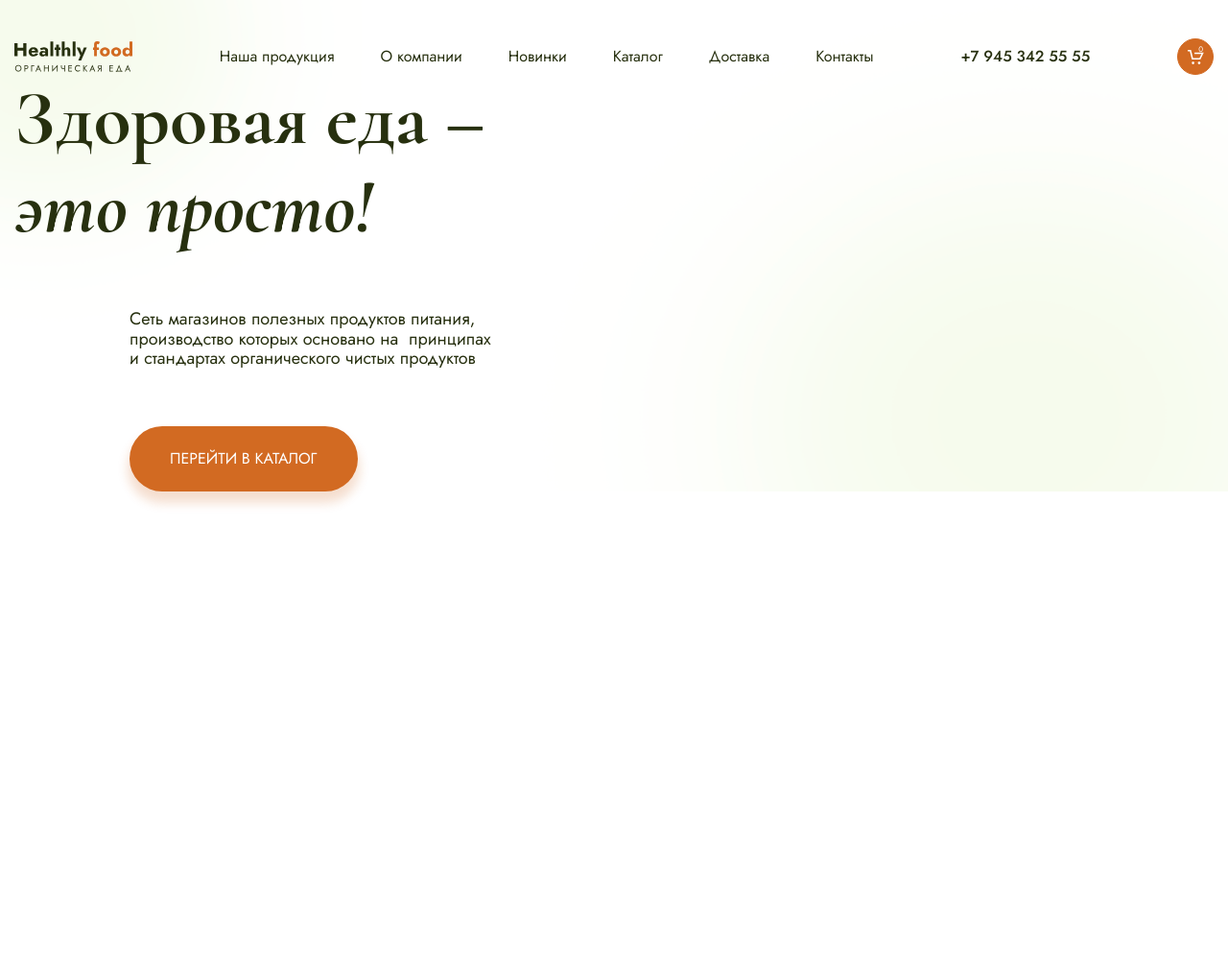
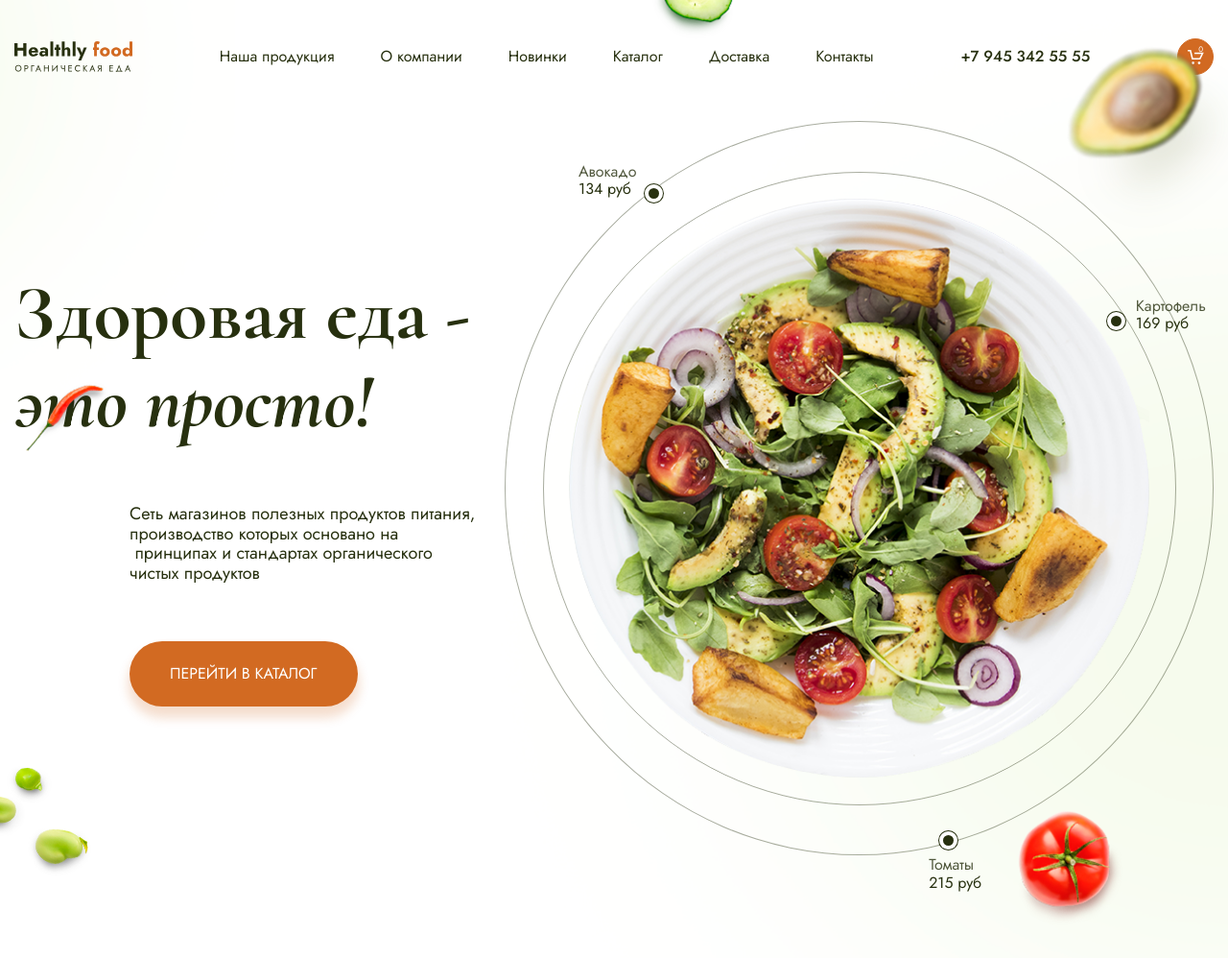
Before and after one commit to OlyaMosienko/Module02-Shop, a website built with webpack: page src/index.html in a window 1280 px wide. Shown: the whole page at 96% size. Before the commit the page ends 800 px from the top, so only its background shows below. Built offline with nearby package versions, Linux system fonts and the light colour scheme.

Commit message:
Add main block

```diff
--- a/src/index.html
+++ b/src/index.html
@@ -38,9 +38,10 @@
             </button>
         </header>
         <div class="container">
+            <div class="main__flex">
                 <div class="main__text">
                     <h1 class="title title_block">
-                    Здоровая еда  &ndash;
+                        Здоровая еда -
                         <span class="title__span">это просто!</span>
                     </h1>
                     <div class="main__item">
@@ -52,7 +53,27 @@
                         </div>
                     </div>
                 </div>
+                <div class="main__cover">
+                    <div class="main__line">
+                        <img class="main__image" src="images/plate.png" alt="">
                     </div>
+                    <button class="main__btn main__btn_1" type="button">
+                        <span class="main__food">Авокадо</span>134 руб
+                    </button>
+                    <button class="main__btn main__btn_2" type="button">
+                        <span class="main__food">Картофель</span>169 руб
+                    </button>
+                    <button class="main__btn main__btn_3" type="button">
+                        <span class="main__food">Томаты</span>215 руб
+                    </button>
+                </div>
+            </div>
+        </div>
+        <img class="main__tomato" src="images/tomato.png" alt="">
+        <img class="main__avocado" src="images/avocado.png" alt="">
+        <img class="main__cucumber" src="images/cucumber.png" alt="">
+        <img class="main__pepper" src="images/pepper.png" alt="">
+        <img class="main__beans" src="images/beans.png" alt="">
     </div>
 </body>
 </html>
--- a/src/styles/main.scss
+++ b/src/styles/main.scss
@@ -19,7 +19,7 @@ body {
 
 .header {
     max-width: 1440px;
-    margin: 0 auto;
+    margin: 0 auto 4.8rem;
     padding: 4rem 15px 0 15px;
     display: flex;
     justify-content: space-between;
@@ -89,6 +89,8 @@ body {
     background-image: url(../images/main.png);
     background-size: cover;
     background-position-x: center;
+    position: relative;
+    padding-bottom: 187px;
     &__item {
         margin-left: 12rem;
         max-width: 378px;
@@ -96,6 +98,119 @@ body {
     }
     &__link {
         margin-top: 6rem;
+    }
+    &__flex {
+        display: flex;
+        justify-content: space-between;
+        align-items: center;
+        gap: 30px;
+    }
+    &__cover {
+        flex-basis: 763px;
+        height: 763px;
+        border: 1px solid rgba($green, 0.4);
+        border-radius: 100%;
+        display: flex;
+        flex-direction: column;
+        justify-content: center;
+        align-items: center;
+        position: relative;
+    }
+    &__line {
+        width: 658px;
+        height: 658px;
+        display: flex;
+        flex-direction: column;
+        justify-content: center;
+        align-items: center;
+        border: 1px solid rgba($green, 0.4);
+        border-radius: 100%;
+    }
+    &__image {
+        width: 92%;
+    }
+    &__btn {
+        border: none;
+        background-color: transparent;
+        padding: 0;
+        position: absolute;
+        color: $green;
+        text-align: left;
+        &:hover {
+            .main__btn {
+                &::before {
+                    background-color: $orange;
+                    box-shadow: 0 0 0 4px $white, 0 0 0 5px $orange;
+                }
+            }
+        }
+        &::before {
+            content: '';
+            width: 11px;
+            height: 11px;
+            background-color: $green;
+            box-shadow: 0 0 0 4px $white, 0 0 0 5px $green;
+            border-radius: 100%;
+            position: absolute;
+        }
+        &_1 {
+            top: 43px;
+            left: 76px;
+            &::before {
+                bottom: 0px;
+                right: -23px;
+            }
+        }
+        &_2 {
+            top: 183px;
+            right: 7px;
+            &::before {
+                bottom: 7px;
+                left: -26px;
+            }
+        }
+        &_3 {
+            bottom: -39px;
+            right: 241px;
+            &::before {
+                top: -22px;
+                left: 15px;
+            }
+        }
+    }
+    &__food {
+        display: block;
+        color: rgba($green, 0.8);
+    }
+    &__tomato {
+        position: absolute;
+        bottom: 114px;
+        right: 109px;
+        width: 11rem;
+    }
+    &__avocado {
+        position: absolute;
+        top: 48px;
+        right: -10px;
+        width: 17.8rem;
+    }
+    &__cucumber {
+        position: absolute;
+        top: 0px;
+        left: 680px;
+        width: 8.4rem;
+    }
+    &__pepper {
+        position: absolute;
+        top: 398px;
+        left: 27px;
+        width: 8.6rem;
+    }
+    &__beans {
+        position: absolute;
+        bottom: 155px;
+        left: -10px;
+        width: 11.8rem;
     }
 }
 .title {
```
Also changed, not shown: src/images/avocado.png (added), src/images/beans.png (added), src/images/cucumber.png (added), src/images/pepper.png (added), src/images/plate.png (added), src/images/tomato.png (added). Lines whose indentation alone changed are shown as unchanged.
